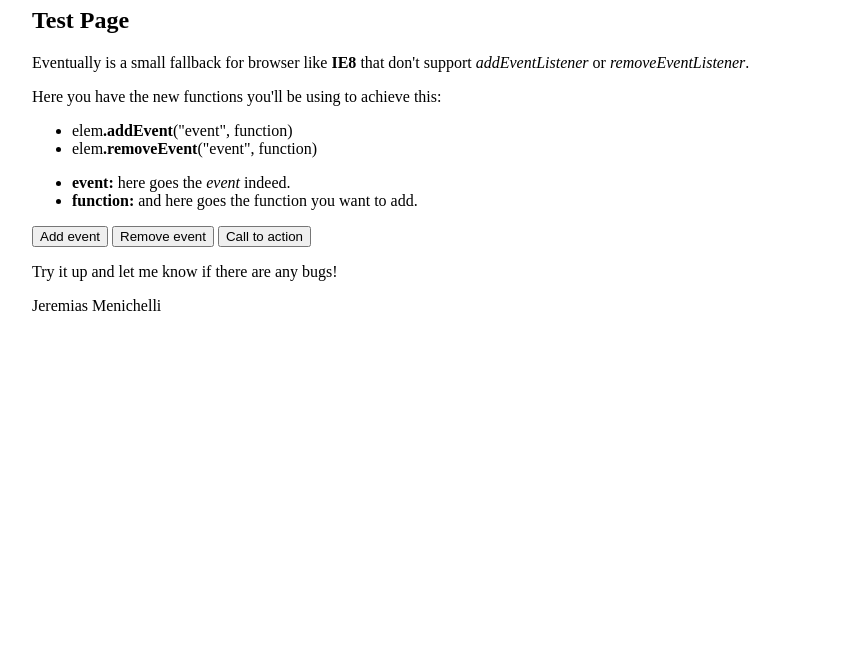
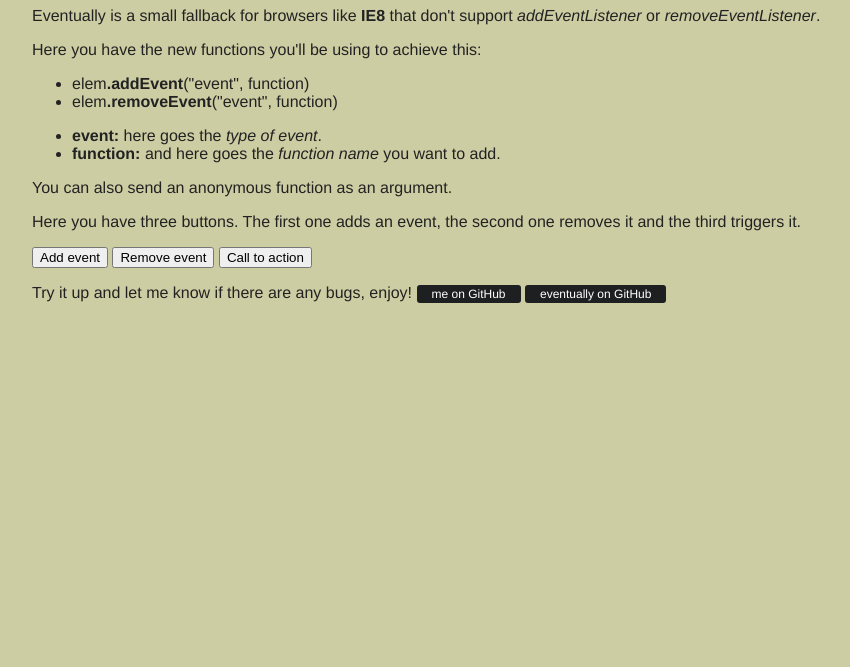
Before and after one commit to jeremenichelli/eventually, a plain HTML site: page index.html in a window 1280 px wide. Shown: the part 133-800 px from the top of the page, without its empty margins (208-1058 px from the left). Drawn offline with Linux system fonts and the light colour scheme.

Commit message:
Styling and text changes.

```diff
--- a/index.html
+++ b/index.html
@@ -4,33 +4,56 @@
 	<meta charset="UTF-8">
 	<title>Eventually // eventListeners js fallback</title>
 	<style>
+		body {
+			background: #CDCDA4;
+			color: #222222;
+			font-size: 16px;
+			font-family: Helvetica, Arial, sans-serif;
+		}
 		.container{
 			margin: 20px auto;
 			max-width: 800px;
 			padding: 40px;
 			width: 90%;
 		}
+		a{
+			color: #AB6521;
+		}
+		.btn {
+		    background: none repeat scroll 0 0 #1D1F21;
+		    border: 0 none;
+		    border-radius: 3px;
+		    color: #FFFFFF;
+		    font-size: 12px;
+		    height: 22px;
+		    padding: 2px 15px;
+		    text-decoration: none;
+		    vertical-align: middle;
+		}
+		.btn:active {
+			background: none repeat scroll 0 0 #3F3F51;
+		}
 	</style>
 </head>
 <body>
 	<div class="container">
 		<h1>Eventually</h1>
-		<h2>Test Page</h2>
-		<p>Eventually is a small fallback for browser like <strong>IE8</strong> that don't support <em>addEventListener</em> or <em>removeEventListener</em>.</p>
+		<p>Eventually is a small fallback for browsers like <strong>IE8</strong> that don't support <em>addEventListener</em> or <em>removeEventListener</em>.</p>
 		<p>Here you have the new functions you'll be using to achieve this:</p>
 		<ul>
 			<li>elem<strong>.addEvent</strong>("event", function)</li>
 			<li>elem<strong>.removeEvent</strong>("event", function)</li>
 		</ul>
 		<ul>
-			<li><strong>event: </strong>here goes the <em>event</em> indeed.</li>
-			<li><strong>function: </strong>and here goes the function you want to add.</li>
+			<li><strong>event: </strong>here goes the <em>type of event</em>.</li>
+			<li><strong>function: </strong>and here goes the <em>function name</em> you want to add.</li>
 		</ul>
+		<p>You can also send an anonymous function as an argument.</p>
+		<p>Here you have three buttons. The first one adds an event, the second one removes it and the third triggers it.</p>
 		<button class="adding">Add event</button>
 		<button class="removing">Remove event</button>
 		<button class="cta">Call to action</button>
-		<p>Try it up and let me know if there are any bugs!</p>
-		<p>Jeremias Menichelli</p>
+		<p>Try it up and let me know if there are any bugs, enjoy! <a href="https://www.github.com/jeremenichelli" class="btn">me on GitHub</a> <a href="https://www.github.com/jeremenichelli/eventually" class="btn">eventually on GitHub</a></p>
 	</div>
 	<script src="js/eventually.js"></script>
 	<script>
```
